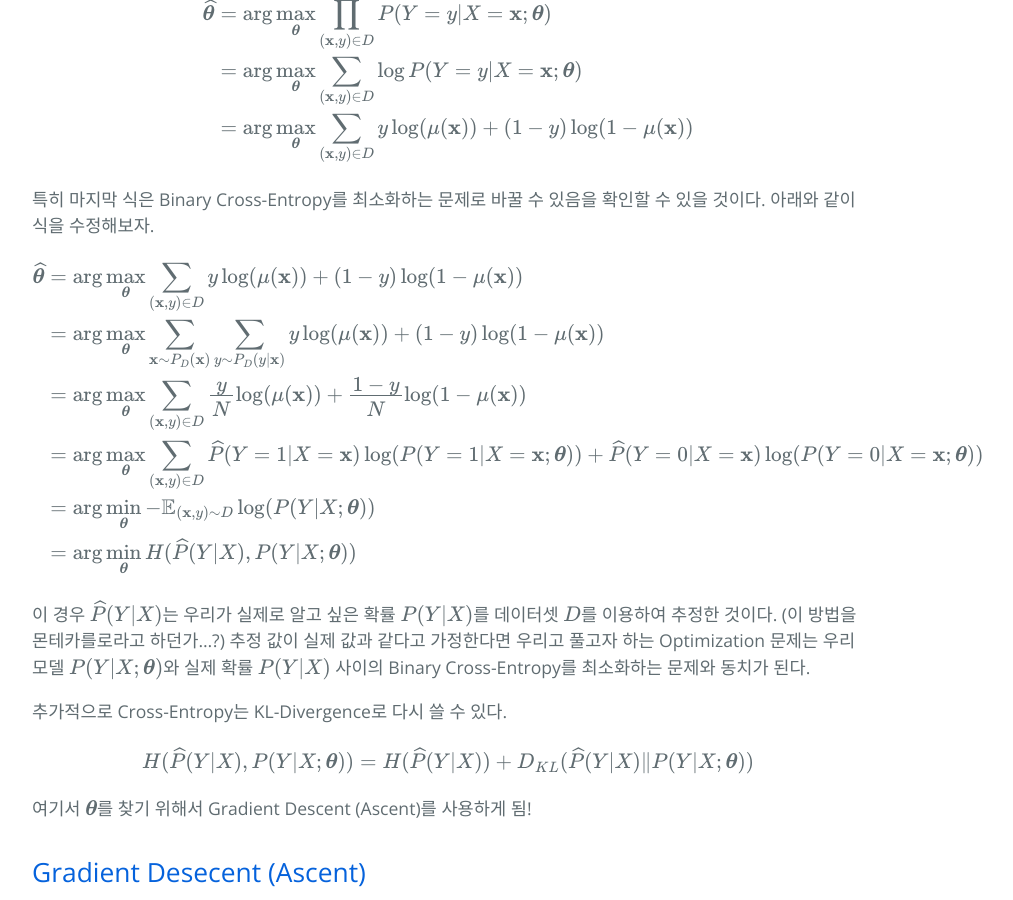
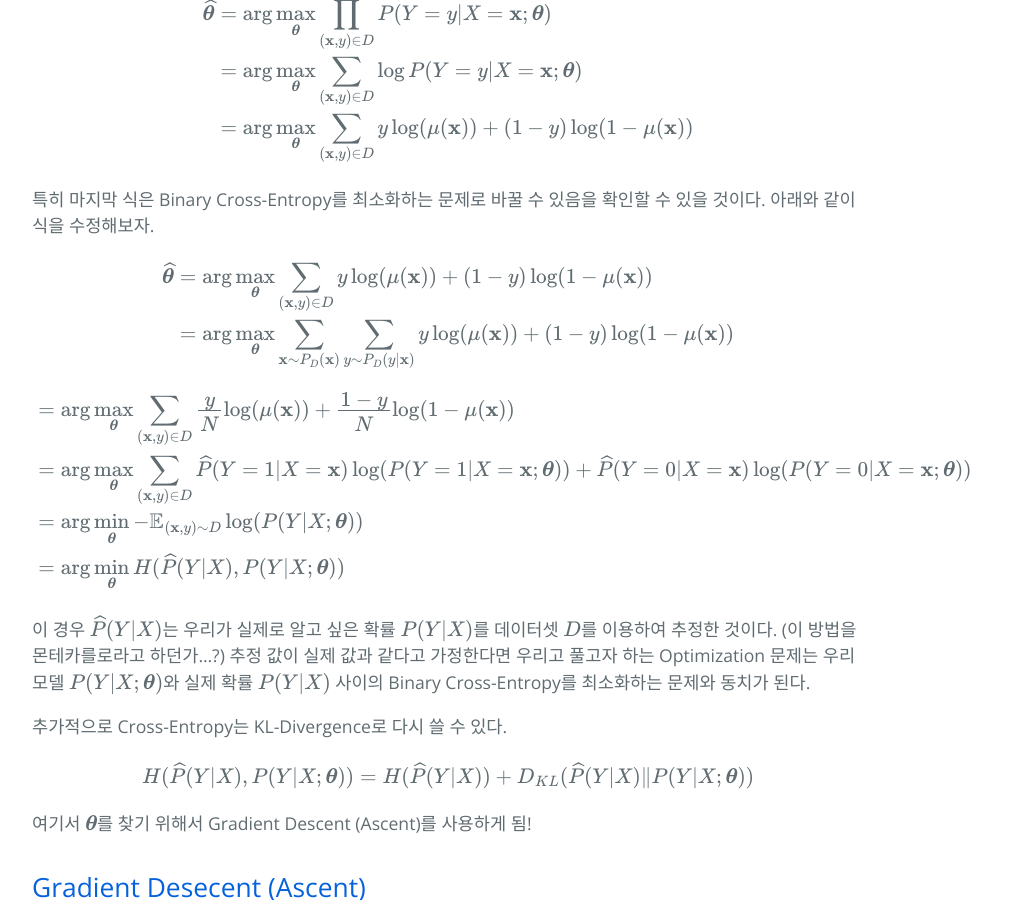
Before and after one commit to hcnoh/hcnoh.github.io, a Jekyll site: the page built from _posts/2019-04-25-logistic-regression-and-naive-bayes.md, in a window 1280 px wide and 900 px high, scrolled down 1694 px. Shown: the whole window, without its empty margins (192-1205 px from the left). Built offline with Jekyll 4.4.1, drawn with Linux system fonts in a browser that asks for light colours; formulas are drawn with MathJax 3; comment, search, counter and statistics services are not loaded.

Commit message:
Update 2019-04-25-logistic-regression-and-naive-bayes.md

```diff
--- a/_posts/2019-04-25-logistic-regression-and-naive-bayes.md
+++ b/_posts/2019-04-25-logistic-regression-and-naive-bayes.md
@@ -72,6 +72,11 @@ $$
 \widehat{\boldsymbol{\theta}}
 & = \arg \max_{\boldsymbol{\theta}} \sum_{(\mathbf{x}, y) \in D} y\log(\mu(\mathbf{x})) + (1-y)\log(1-\mu(\mathbf{x})) \\
 & = \arg \max_{\boldsymbol{\theta}} \sum_{\mathbf{x}\sim P_D(\mathbf{x})} \sum_{y\sim P_D(y\vert \mathbf{x})} y\log(\mu(\mathbf{x})) + (1-y)\log(1-\mu(\mathbf{x})) \\
+\end{align*}
+$$
+
+$$
+\begin{align*}
 & = \arg \max_{\boldsymbol{\theta}} \sum_{(\mathbf{x}, y) \in D} \frac{y}{N}\log(\mu(\mathbf{x})) + \frac{1-y}{N}\log(1-\mu(\mathbf{x})) \\
 & = \arg \max_{\boldsymbol{\theta}} \sum_{(\mathbf{x}, y) \in D} \widehat{P}(Y=1\vert X=\mathbf{x})\log(P(Y=1\vert X=\mathbf{x};\boldsymbol{\theta})) + \widehat{P}(Y=0 \vert X=\mathbf{x})\log(P(Y=0\vert X=\mathbf{x};\boldsymbol{\theta})) \\
 & = \arg \min_{\boldsymbol{\theta}} -\mathbb{E}_{(\mathbf{x},y)\sim D} \log(P(Y \vert X ; \boldsymbol{\theta})) \\
```
